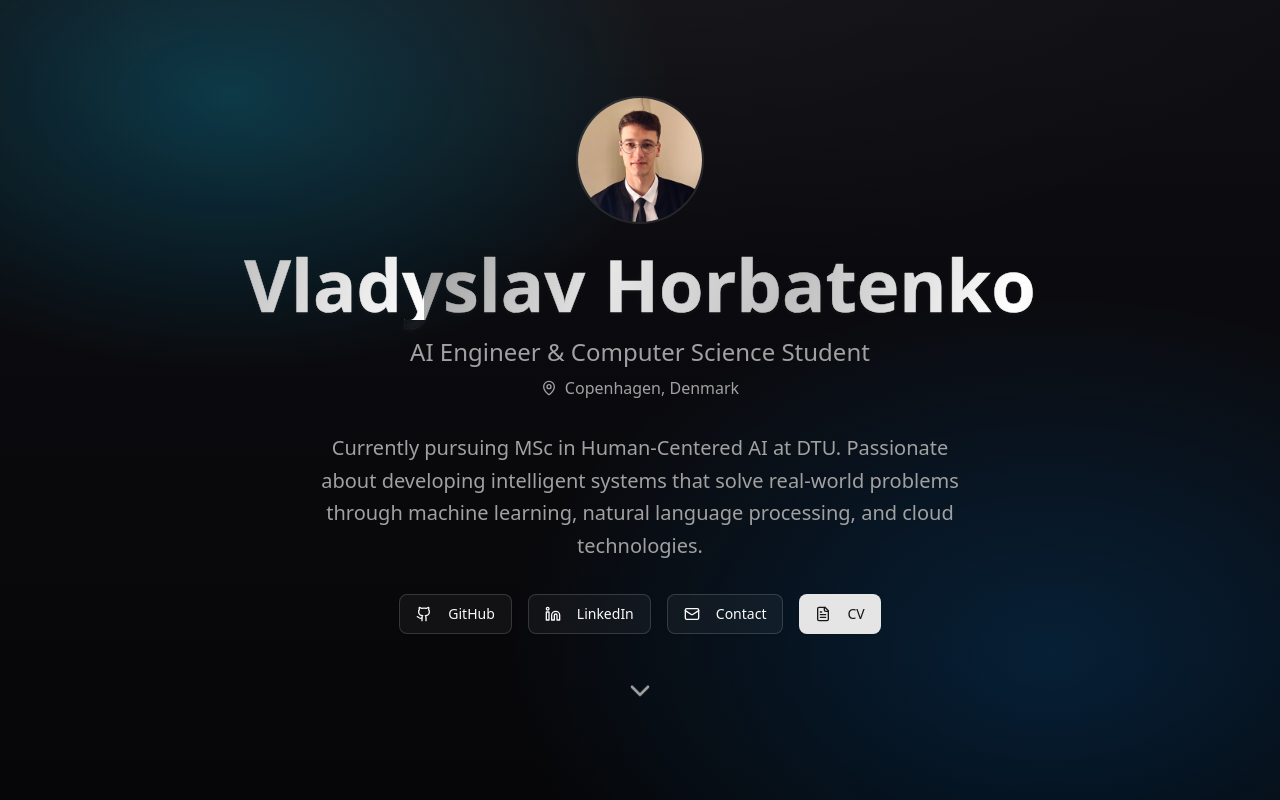
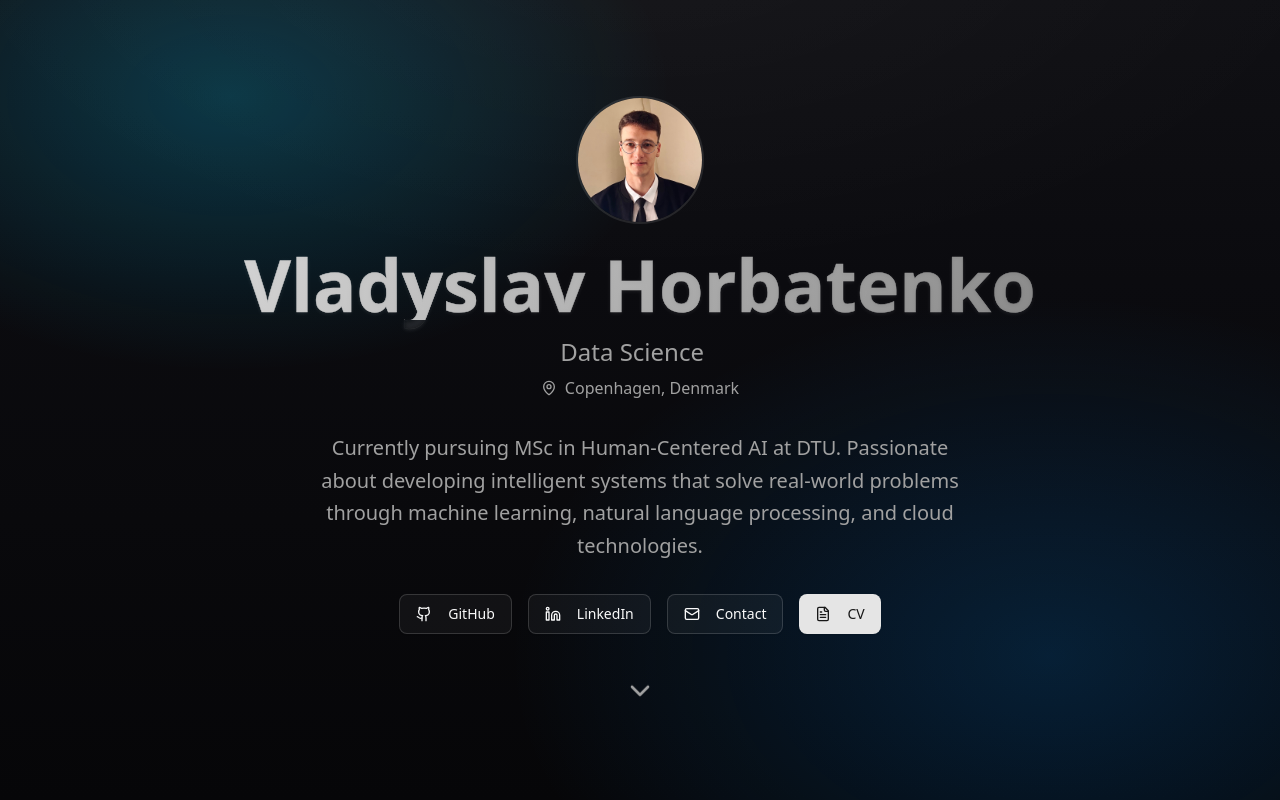
Before and after one commit to rifolio/rifolio.github.io, a React (Vite) app: page / in a window 1280 px wide. Shown: the top 800 px of the page. Built offline with nearby package versions, Linux system fonts and the light colour scheme.

Commit message:
Better gradient for name, typing animaiton

```diff
--- a/src/App.css
+++ b/src/App.css
@@ -130,6 +130,20 @@
   .safe-pt {
     padding-top: max(1rem, env(safe-area-inset-top));
   }
+  .typed-cursor {
+    display: inline-block;
+    margin-left: 2px;
+    width: 1ch;
+  }
+  .typed-cursor--blink {
+    animation: typedCursorBlink 1s step-start infinite;
+  }
+}
+
+@keyframes typedCursorBlink {
+  50% {
+    opacity: 0;
+  }
 }
 
 img,
@@ -222,45 +236,70 @@ h6 {
     background-position: 0% 50%;
   }
   100% {
-    background-position: 200% 50%;
+    background-position: 100% 50%;
+  }
+}
+
+@keyframes metallicSweep {
+  0% {
+    background-position: 0% 50%, -20% 50%;
+  }
+  100% {
+    background-position: 100% 50%, 120% 50%;
   }
 }
 
 .metallic-name {
   background-image: linear-gradient(
-    110deg,
-    #7d7d7d 0%,
-    #cfcfcf 10%,
-    #9a9a9a 20%,
-    #ffffff 35%,
-    #9d9d9d 50%,
-    #e6e6e6 65%,
-    #8f8f8f 80%,
-    #f8f8f8 100%
-  );
-  background-size: 200% 100%;
+      120deg,
+      #6f6f6f 0%,
+      #bdbdbd 12%,
+      #eaeaea 28%,
+      #ffffff 42%,
+      #d6d6d6 58%,
+      #aeaeae 74%,
+      #7f7f7f 88%,
+      #dcdcdc 100%
+    ),
+    linear-gradient(
+      120deg,
+      rgba(255, 255, 255, 0) 46%,
+      rgba(255, 255, 255, 0.7) 50%,
+      rgba(255, 255, 255, 0) 54%
+    );
+  background-size: 350% 100%, 200% 100%;
+  background-position: 0% 50%, -20% 50%;
   -webkit-background-clip: text;
   background-clip: text;
   -webkit-text-fill-color: transparent;
-  -webkit-text-stroke: 0.5px rgba(0, 0, 0, 0.06);
-  text-shadow: 0 0.02em 0.08em rgba(0, 0, 0, 0.15);
-  animation: metallicShine 7s linear infinite;
+  -webkit-text-stroke: 0.45px rgba(0, 0, 0, 0.06);
+  text-shadow: 0 0.02em 0.06em rgba(0, 0, 0, 0.12);
+  animation: metallicSweep 10s ease-in-out infinite;
 }
 
 .dark .metallic-name {
   background-image: linear-gradient(
-    110deg,
-    #9a9a9a 0%,
-    #e5e5e5 12%,
-    #bdbdbd 24%,
-    #ffffff 38%,
-    #b5b5b5 52%,
-    #f0f0f0 68%,
-    #b0b0b0 84%,
-    #ffffff 100%
-  );
-  -webkit-text-stroke: 0.5px rgba(255, 255, 255, 0.06);
-  text-shadow: 0 0.02em 0.08em rgba(255, 255, 255, 0.06);
+      120deg,
+      #4e4e4e 0%,
+      #8a8a8a 12%,
+      #bdbdbd 28%,
+      #e2e2e2 42%,
+      #b7b7b7 58%,
+      #8c8c8c 74%,
+      #636363 88%,
+      #a9a9a9 100%
+    ),
+    linear-gradient(
+      120deg,
+      rgba(255, 255, 255, 0) 46%,
+      rgba(255, 255, 255, 0.55) 50%,
+      rgba(255, 255, 255, 0) 54%
+    );
+  background-size: 350% 100%, 200% 100%;
+  background-position: 0% 50%, -20% 50%;
+  -webkit-text-stroke: 0.45px rgba(255, 255, 255, 0.06);
+  text-shadow: 0 0.02em 0.06em rgba(255, 255, 255, 0.1);
+  animation: metallicSweep 10s ease-in-out infinite;
 }
 
 @media (prefers-reduced-motion: reduce) {
--- a/src/App.jsx
+++ b/src/App.jsx
@@ -19,6 +19,62 @@ import coverFocolax from "./assets/Focolax.png";
 import coverSandra from "./assets/Sandra.png";
 import coverPodcast from "./assets/PodcastListenTime.png";
 import "./App.css";
+
+function Typewriter({
+  phrases = [],
+  typingDelayMs = 90,
+  deletingDelayMs = 55,
+  holdOnCompleteMs = 2200,
+}) {
+  const [currentPhraseIndex, setCurrentPhraseIndex] = useState(0);
+  const [visibleText, setVisibleText] = useState("");
+  const [isDeleting, setIsDeleting] = useState(false);
+
+  useEffect(() => {
+    if (phrases.length === 0) return;
+
+    const fullText = phrases[currentPhraseIndex] || "";
+    const isTyping = !isDeleting;
+
+    let timeoutId;
+
+    if (isTyping) {
+      if (visibleText.length < fullText.length) {
+        timeoutId = setTimeout(() => {
+          setVisibleText(fullText.slice(0, visibleText.length + 1));
+        }, typingDelayMs);
+      } else {
+        timeoutId = setTimeout(() => setIsDeleting(true), holdOnCompleteMs);
+      }
+    } else {
+      if (visibleText.length > 0) {
+        timeoutId = setTimeout(() => {
+          setVisibleText(fullText.slice(0, visibleText.length - 1));
+        }, deletingDelayMs);
+      } else {
+        setIsDeleting(false);
+        setCurrentPhraseIndex((prev) => (prev + 1) % phrases.length);
+      }
+    }
+
+    return () => clearTimeout(timeoutId);
+  }, [
+    phrases,
+    currentPhraseIndex,
+    visibleText,
+    isDeleting,
+    typingDelayMs,
+    deletingDelayMs,
+    holdOnCompleteMs,
+  ]);
+
+  return (
+    <span>
+      <span>{visibleText}</span>
+      <span className="typed-cursor typed-cursor--blink">|</span>
+    </span>
+  );
+}
 
 function App() {
   const [isDark, setIsDark] = useState(true);
@@ -408,9 +464,18 @@ function App() {
             <h1 className="text-4xl md:text-6xl lg:text-7xl font-bold mb-4 metallic-name">
               Vladyslav Horbatenko
             </h1>
-            <p className="text-lg md:text-2xl text-muted-foreground mb-2">
-              AI Engineer & Computer Science Student
-            </p>
+            <div className="text-lg md:text-2xl text-muted-foreground mb-2 h-7 md:h-8">
+              <Typewriter
+                phrases={[
+                  "AI Engineer",
+                  "Data Science",
+                  "Computer Science",
+                  "AWS Infrastructure",
+                  "LLM Applications",
+                  "Business Automation",
+                ]}
+              />
+            </div>
             <div className="flex items-center justify-center gap-2 text-muted-foreground mb-8">
               <MapPin className="w-4 h-4" />
               <span>Copenhagen, Denmark</span>
```
